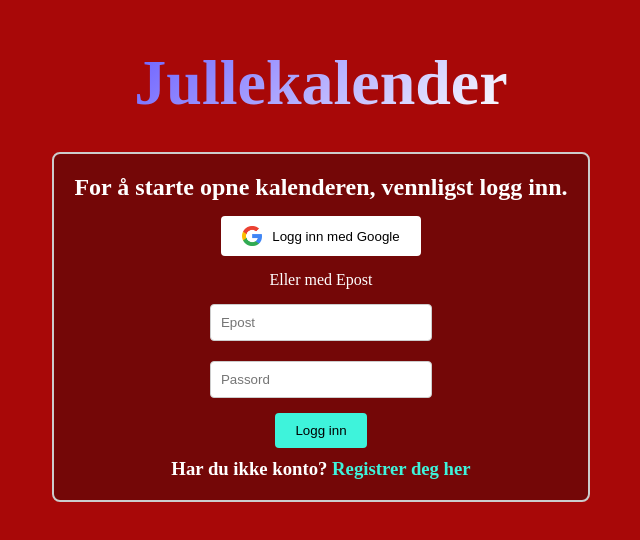
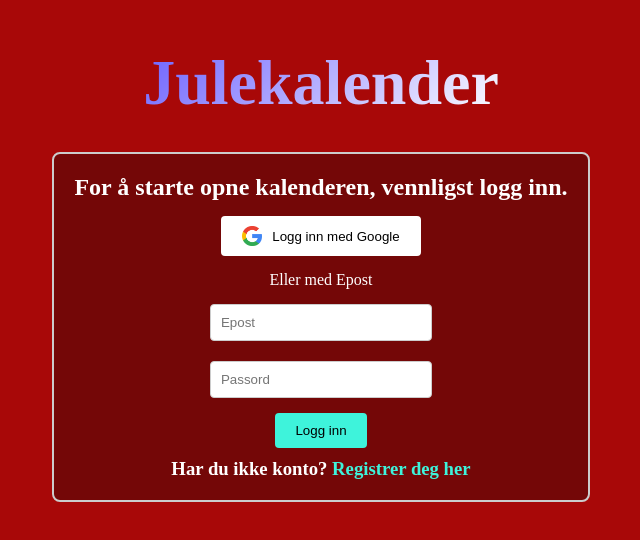
Before and after one commit to evilimas/Julekalender, a Vue app: page / in a window 1280 px wide. Shown: the part 126-666 px from the top of the page, without its empty margins (319-959 px from the left). Built offline with nearby package versions, Linux system fonts and the light colour scheme; no server answers; a web font is replaced by a local one.

Commit message:
Typos, grisen gjort større

```diff
--- a/index.html
+++ b/index.html
@@ -4,7 +4,7 @@
     <meta charset="UTF-8" />
     <link rel="icon" href="/favicon.png" />
     <meta name="viewport" content="width=device-width, initial-scale=1.0" />
-    <title>Jullekalender</title>
+    <title>Julekalender</title>
     <link rel="preconnect" href="https://fonts.googleapis.com" />
     <link rel="preconnect" href="https://fonts.gstatic.com" crossorigin />
     <link
--- a/src/views/HomeSide.vue
+++ b/src/views/HomeSide.vue
@@ -31,18 +31,17 @@ const firebaseStore = useFirebaseStore();
 .gris-container {
   position: absolute;
   bottom: 0;
-  right: 0;
+  right: 320px;
   width: 150px;
   z-index: 1;
 }
 
 .gris {
-  width: 100%;
+  width: 300%;
   transition: transform 0.3s ease-in-out;
 }
 
 .gris-container:hover .gris {
-  transform: scale(1.1);
   content: url('../assets/marsipan_anim_ny.gif');
 }
 
--- a/src/views/LoginSide.vue
+++ b/src/views/LoginSide.vue
@@ -20,7 +20,7 @@ watch(
 
 <template>
   <div class="login-view">
-    <h1>Jullekalender</h1>
+    <h1>Julekalender</h1>
     <section id="logged-out-view" v-if="loginPage">
       <h2>For å starte opne kalenderen, vennligst logg inn.</h2>
       <div class="container google">
```
